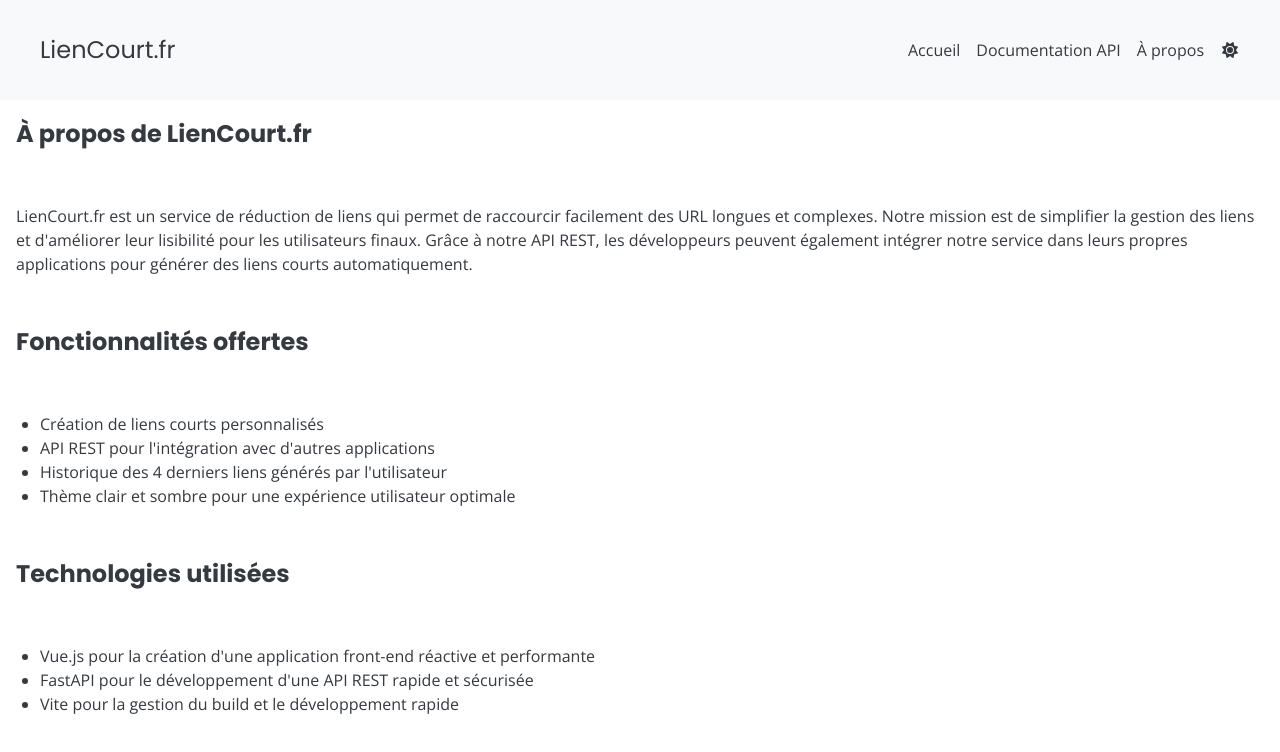
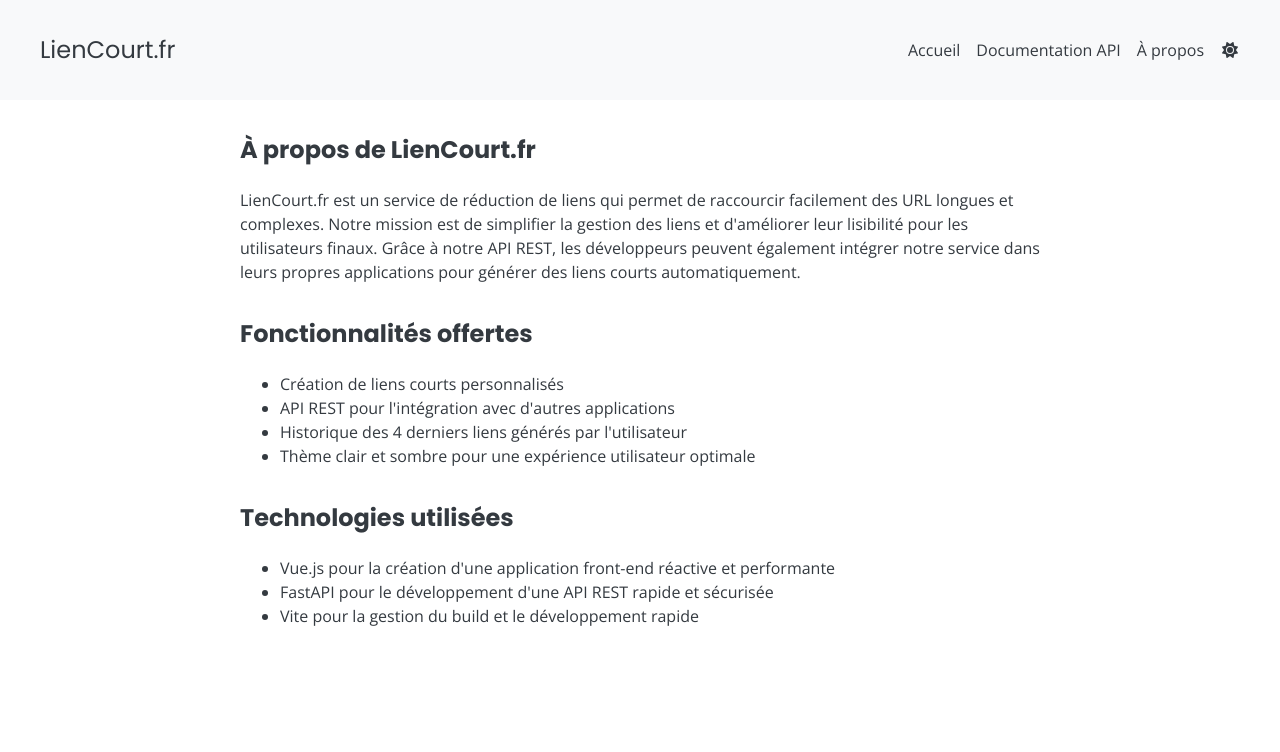
Before and after one commit to mathieuc22/url-shortener-frontend, a Vue app: page /about in a window 1280 px wide. Shown: the top 752 px of the page. Built offline with nearby package versions, Linux system fonts and the light colour scheme.

Commit message:
Update pages and HomePage style

```diff
--- a/src/components/AdvantagesSection.vue
+++ b/src/components/AdvantagesSection.vue
@@ -1,5 +1,4 @@
 <template>
-  <div class="advantages">
   <h2 class="advantages__title">Pourquoi choisir LienCourt.fr ?</h2>
   <div class="advantages__cards">
     <div class="advantages-card">
@@ -22,25 +21,14 @@
       <font-awesome-icon icon="chart-bar" class="advantages-card__icon" />
       <h3 class="advantages-card__title">Statistiques de clics</h3>
       <p class="advantages-card__description">
-          Suivez les performances de vos liens courts et analysez les
-          statistiques de clics pour optimiser vos campagnes.
+        Suivez les performances de vos liens courts et analysez les statistiques
+        de clics pour optimiser vos campagnes.
       </p>
-      </div>
     </div>
   </div>
 </template>
 
 <style scoped>
-.advantages {
-  display: flex;
-  flex-direction: column;
-  align-items: center;
-  gap: 1rem;
-  padding: 1rem;
-  border-radius: 0.5rem;
-  margin: 1rem 0;
-}
-
 .advantages__title {
   font-size: 1.5rem;
   margin-bottom: 1rem;
--- a/src/components/ApiSection.vue
+++ b/src/components/ApiSection.vue
@@ -1,10 +1,8 @@
 <template>
-  <section class="api-section">
   <h2 class="api-section__title">API REST pour les développeurs</h2>
   <p class="api-section__description">
-      Utilisez notre API REST pour intégrer facilement la réduction d'URL dans
-      vos applications. Consultez la documentation complète pour plus
-      d'informations.
+    Utilisez notre API REST pour intégrer facilement la réduction d'URL dans vos
+    applications. Consultez la documentation complète pour plus d'informations.
   </p>
   <router-link to="/api-docs" class="button"
     >Voir la documentation API</router-link
@@ -21,7 +19,6 @@
   }
         </code>
       </pre>
-  </section>
 </template>
 
 <script setup>
@@ -30,11 +27,6 @@
 </script>
 
 <style scoped>
-.api-section {
-  padding: 1rem;
-  text-align: center;
-}
-
 .api-section__title {
   font-size: 1.5rem;
   margin-bottom: 1rem;
--- a/src/pages/APIPage.vue
+++ b/src/pages/APIPage.vue
@@ -1,16 +1,17 @@
 <template>
-    <div class="api-docs-page">
-        <section class="api-docs-page__intro">
-            <h1>Documentation de l'API</h1>
-            <p>
-                L'API de LienCourt.fr vous permet de créer et récupérer des liens raccourcis directement
-                depuis votre propre application ou site web. Vous pouvez l'utiliser pour créer des liens
-                personnalisés, suivre les statistiques de clics et bien plus encore.
+  <div class="page">
+    <section class="section">
+      <h1 class="section__title">Documentation de l'API</h1>
+      <p class="section__description">
+        L'API de LienCourt.fr vous permet de créer et récupérer des liens
+        raccourcis directement depuis votre propre application ou site web. Vous
+        pouvez l'utiliser pour créer des liens personnalisés, suivre les
+        statistiques de clics et bien plus encore.
       </p>
     </section>
 
-        <section class="api-docs-page__examples">
-            <h2>Exemples d'utilisation</h2>
+    <section class="section">
+      <h2 class="section__title">Exemples d'utilisation</h2>
       <pre>
       // Requête POST pour créer un lien raccourci
       fetch("https://short.cloudypanda.me/urls", {
@@ -22,64 +23,25 @@
       })
       .then(response => response.json())
       .then(data => console.log(data));
-            </pre>
+            </pre
+      >
     </section>
 
-        <section class="api-docs-page__swagger">
-            <h2>Documentation détaillée</h2>
-            <p>
-                Pour consulter la documentation détaillée de l'API, y compris les définitions des modèles
-                et des exemples de code supplémentaires, visitez notre page de documentation Swagger :
+    <section class="section">
+      <h2 class="section__title">Documentation détaillée</h2>
+      <p class="section__description">
+        Pour consulter la documentation détaillée de l'API, y compris les
+        définitions des modèles et des exemples de code supplémentaires, visitez
+        notre page de documentation Swagger :
       </p>
-            <a href="https://short.cloudypanda.me/docs" target="_blank" rel="noopener noreferrer">
-                Accéder à la documentation Swagger
+      <a
+        class="button"
+        href="https://short.cloudypanda.me/docs"
+        target="_blank"
+        rel="noopener noreferrer"
+      >
+        Accéder à la documentation
       </a>
     </section>
   </div>
 </template>
-
-<script setup>
-  // Code de configuration si nécessaire
-</script>
-
-<style scoped>
-.api-docs-page {
-    max-width: 800px;
-    margin: 0 auto;
-    padding: 2rem;
-}
-
-.api-docs-page__intro,
-.api-docs-page__examples,
-.api-docs-page__swagger {
-    margin-bottom: 2rem;
-}
-
-.api-docs-page__intro p {
-    font-size: 1.1rem;
-    line-height: 1.5;
-}
-
-.api-docs-page h1,
-.api-docs-page h2 {
-    font-weight: bold;
-    margin-bottom: 1rem;
-}
-
-.api-docs-page__examples pre {
-    background-color: #f8f9fa;
-    border: 1px solid #dee2e6;
-    border-radius: 5px;
-    padding: 1rem;
-    white-space: pre-wrap;
-}
-
-.api-docs-page__swagger a {
-    color: var(--color-primary);
-    text-decoration: none;
-}
-
-.api-docs-page__swagger a:hover {
-    text-decoration: underline;
-}
-</style>
--- a/src/pages/AboutPage.vue
+++ b/src/pages/AboutPage.vue
@@ -1,18 +1,20 @@
 <template>
-    <div class="about-page">
-        <section class="about-section">
-            <h2 class="about-section__title">À propos de LienCourt.fr</h2>
-            <p class="about-section__description">
-                LienCourt.fr est un service de réduction de liens qui permet de raccourcir facilement des URL longues et
-                complexes. Notre mission est de simplifier la gestion des liens et d'améliorer leur lisibilité pour les
-                utilisateurs finaux. Grâce à notre API REST, les développeurs peuvent également intégrer notre service dans
-                leurs propres applications pour générer des liens courts automatiquement.
+  <div class="page">
+    <section class="section">
+      <h1 class="section__title">À propos de LienCourt.fr</h1>
+      <p class="section__description">
+        LienCourt.fr est un service de réduction de liens qui permet de
+        raccourcir facilement des URL longues et complexes. Notre mission est de
+        simplifier la gestion des liens et d'améliorer leur lisibilité pour les
+        utilisateurs finaux. Grâce à notre API REST, les développeurs peuvent
+        également intégrer notre service dans leurs propres applications pour
+        générer des liens courts automatiquement.
       </p>
     </section>
 
-        <section class="features-section">
-            <h2 class="features-section__title">Fonctionnalités offertes</h2>
-            <ul class="features-section__list">
+    <section class="section">
+      <h2 class="section__title">Fonctionnalités offertes</h2>
+      <ul class="section__list">
         <li>Création de liens courts personnalisés</li>
         <li>API REST pour l'intégration avec d'autres applications</li>
         <li>Historique des 4 derniers liens générés par l'utilisateur</li>
@@ -20,53 +22,18 @@
       </ul>
     </section>
 
-        <section class="tech-section">
-            <h2 class="tech-section__title">Technologies utilisées</h2>
-            <ul class="tech-section__list">
-                <li>Vue.js pour la création d'une application front-end réactive et performante</li>
-                <li>FastAPI pour le développement d'une API REST rapide et sécurisée</li>
+    <section class="section">
+      <h2 class="section__title">Technologies utilisées</h2>
+      <ul class="section__list">
+        <li>
+          Vue.js pour la création d'une application front-end réactive et
+          performante
+        </li>
+        <li>
+          FastAPI pour le développement d'une API REST rapide et sécurisée
+        </li>
         <li>Vite pour la gestion du build et le développement rapide</li>
       </ul>
     </section>
   </div>
 </template>
-
-<script setup>
-  // Vous pouvez ajouter des scripts spécifiques à cette page si nécessaire
-</script>
-
-<style scoped>
-.about-page {
-    display: flex;
-    flex-direction: column;
-    gap: 2rem;
-    padding: 1rem;
-}
-
-.about-section,
-.features-section,
-.tech-section {
-    display: flex;
-    flex-direction: column;
-    gap: 1rem;
-}
-
-.about-section__title,
-.features-section__title,
-.tech-section__title {
-    font-size: 1.5rem;
-}
-
-.about-section__description,
-.features-section__list,
-.tech-section__list {
-    font-size: 1rem;
-    line-height: 1.5;
-}
-
-.features-section__list,
-.tech-section__list {
-    list-style-type: disc;
-    padding-left: 1.5rem;
-}
-</style>
--- a/src/pages/HomePage.vue
+++ b/src/pages/HomePage.vue
@@ -30,14 +30,14 @@
 .shortener-section,
 .api-section,
 .advantages-section {
-  margin: 1rem 1.5rem;
   padding: 1.5rem;
   background-color: var(--color-bg-secondary);
 }
 
 @media screen and (min-width: 768px) {
   .shortener-section,
-  .api-section {
+  .api-section,
+  .advantages-section {
     margin: 1rem auto;
     max-width: 800px;
   }
--- a/src/style.css
+++ b/src/style.css
@@ -92,6 +92,46 @@
   padding: 1rem;
 }
 
+
+.page {
+  max-width: 800px;
+  margin: 0 auto;
+  padding: 2rem;
+}
+
+.section {
+  margin-bottom: 2rem;
+}
+
+.section__intro p {
+  font-size: 1.1rem;
+  line-height: 1.5;
+}
+
+.section__title h1,
+.section__title h2 {
+  font-weight: bold;
+  margin-bottom: 1rem;
+}
+
+.section pre {
+  background-color: #f8f9fa;
+  border: 1px solid #dee2e6;
+  border-radius: 5px;
+  padding: 1rem;
+  white-space: pre-wrap;
+}
+
+.section__description,
+.section__list {
+  font-size: 1rem;
+  line-height: 1.5;
+}
+
+.section__list {
+  list-style-type: disc;
+}
+
 /* Media queries for larger screens */
 @media (min-width: 768px) {
   /* ... */
```
Lines whose indentation alone changed are shown as unchanged.
